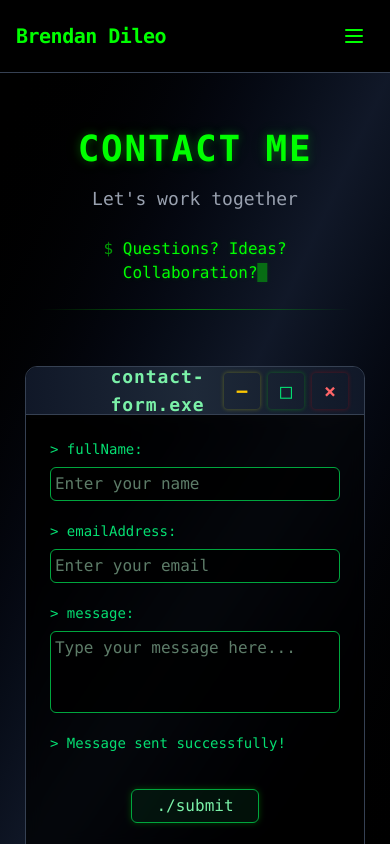
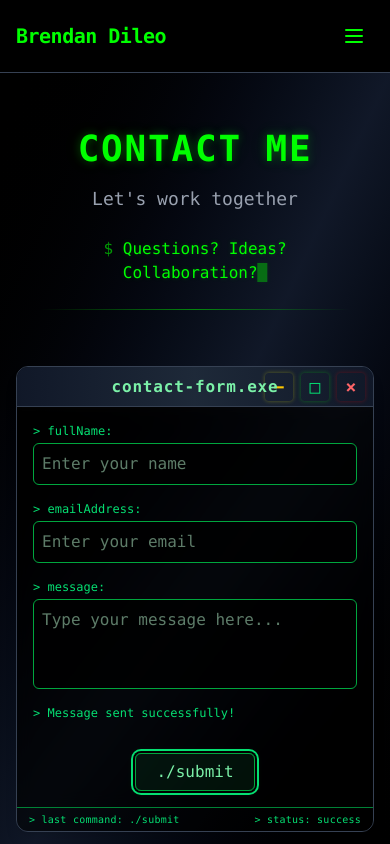
Before and after one commit to brendanddev/brendans-website, a React (Vite) app in the folder frontend/: page /contact in a window 390 px wide. Both pictures are taken after typing "Sample", "name@example.com", "Sample" into the empty fields and a click on the button "./submit". Shown: the top 844 px of the page. Built offline with nearby package versions, Linux system fonts and the light colour scheme.

Commit message:
Improve ContactTerminal resizing and error handling

```diff
--- a/frontend/src/components/Contact/ContactTerminal.jsx
+++ b/frontend/src/components/Contact/ContactTerminal.jsx
@@ -14,17 +14,39 @@ const ContactTerminal = () => {
     const [email, setEmail] = useState("");
     const [message, setMessage] = useState("");
     const [status, setStatus] = useState(null);
+    const [errors, setErrors] = useState({ name: "", email: "", message: "" });
+
+    const validate = () => {
+        const nextErrors = { name: "", email: "", message: "" };
+        if (!name.trim()) {
+            nextErrors.name = "Name is required.";
+        }
+        if (!email.trim()) {
+            nextErrors.email = "Email is required.";
+        } else {
+            const emailPattern = /^[^\s@]+@[^\s@]+\.[^\s@]+$/;
+            if (!emailPattern.test(email)) {
+                nextErrors.email = "Enter a valid email address.";
+            }
+        }
+        if (!message.trim()) {
+            nextErrors.message = "Message is required.";
+        }
+        setErrors(nextErrors);
+        return !nextErrors.name && !nextErrors.email && !nextErrors.message;
+    };
 
     const onSubmit = (event) => {
         event.preventDefault();
-        if (!name || !email || !message) {
-            setStatus({ type: "error", text: "All fields are required!" });
+        if (!validate()) {
+            setStatus({ type: "error", text: "Please correct the highlighted fields." });
             return;
         }
         setStatus({ type: "success", text: "Message sent successfully!" });
         setName("");
         setEmail("");
         setMessage("");
+        setErrors({ name: "", email: "", message: "" });
     };
 
     return (
@@ -32,82 +54,114 @@ const ContactTerminal = () => {
             initial={{ opacity: 0, y: 40, scale: 0.95 }}
             animate={{ opacity: 1, y: 0, scale: 1 }}
             transition={{ duration: 0.6, ease: "easeOut" }}
-            className="relative z-10 w-[95%] md:w-4/5 lg:w-3/5 min-h-[400px] bg-gradient-to-br from-black via-gray-900 to-black backdrop-blur-md rounded-xl border border-gray-700 flex flex-col overflow-hidden font-mono mx-auto mt-3"
+            className="relative z-10 w-full max-w-screen-sm md:max-w-2xl lg:max-w-3xl min-h-[380px] bg-gradient-to-br from-black via-gray-900 to-black backdrop-blur-md rounded-xl border border-gray-700 flex flex-col overflow-hidden font-mono mx-auto mt-3 shadow-lg"
+            role="region"
+            aria-label="Contact terminal"
         >
-            <div className="h-12 bg-gradient-to-r from-gray-900 via-gray-800 to-gray-900 flex items-center justify-between relative text-white text-sm font-bold border-b border-gray-700 shadow-[0_0_10px_rgba(128,128,128,0.2)]">
-                <span className="absolute left-1/2 top-1/2 transform -translate-x-1/2 -translate-y-1/2 text-green-300 text-lg font-bold tracking-wider">
+            <div className="h-10 sm:h-12 bg-gradient-to-r from-gray-900 via-gray-800 to-gray-900 flex items-center justify-between relative text-white text-xs sm:text-sm font-bold border-b border-gray-700 shadow-[0_0_10px_rgba(128,128,128,0.2)]">
+                <span className="absolute left-1/2 top-1/2 transform -translate-x-1/2 -translate-y-1/2 text-green-300 text-base sm:text-lg font-bold tracking-wider">
                     contact-form.exe
                 </span>
-                <div className="flex gap-2 mr-4 ml-auto">
-                    <button className="w-9 h-9 flex items-center justify-center text-yellow-400 hover:text-yellow-300 text-xl rounded-sm hover:bg-yellow-600/20 transition-all shadow-[0_0_4px_rgba(255,255,0,0.3)]">
+                <div className="flex gap-2 mr-2 sm:mr-4 ml-auto">
+                    <button type="button" aria-label="Minimize window" className="w-7 h-7 sm:w-9 sm:h-9 flex items-center justify-center text-yellow-400 hover:text-yellow-300 text-lg sm:text-xl rounded-sm hover:bg-yellow-600/20 transition-all shadow-[0_0_4px_rgba(255,255,0,0.3)] focus:outline-none focus:ring-2 focus:ring-yellow-400 focus:ring-offset-2 focus:ring-offset-gray-900">
                         −
                     </button>
-                    <button className="w-9 h-9 flex items-center justify-center text-green-400 hover:text-green-300 text-xl rounded-sm hover:bg-green-600/20 transition-all shadow-[0_0_4px_rgba(0,255,0,0.3)]">
+                    <button type="button" aria-label="Maximize window" className="w-7 h-7 sm:w-9 sm:h-9 flex items-center justify-center text-green-400 hover:text-green-300 text-lg sm:text-xl rounded-sm hover:bg-green-600/20 transition-all shadow-[0_0_4px_rgba(0,255,0,0.3)] focus:outline-none focus:ring-2 focus:ring-green-400 focus:ring-offset-2 focus:ring-offset-gray-900">
                         □
                     </button>
-                    <button className="w-9 h-9 flex items-center justify-center text-red-400 hover:text-red-300 text-xl rounded-sm hover:bg-red-600/20 transition-all shadow-[0_0_4px_rgba(255,0,0,0.3)]">
+                    <button type="button" aria-label="Close window" className="w-7 h-7 sm:w-9 sm:h-9 flex items-center justify-center text-red-400 hover:text-red-300 text-lg sm:text-xl rounded-sm hover:bg-red-600/20 transition-all shadow-[0_0_4px_rgba(255,0,0,0.3)] focus:outline-none focus:ring-2 focus:ring-red-400 focus:ring-offset-2 focus:ring-offset-gray-900">
                         ×
                     </button>
                 </div>
             </div>
 
-            <div className="p-6 overflow-y-auto text-green-200 bg-black/70 backdrop-blur-sm">
-                <form className="space-y-5" onSubmit={onSubmit}>
+            <div className="p-4 sm:p-6 overflow-y-auto text-green-200 bg-black/70 backdrop-blur-sm">
+                <form className="space-y-4 sm:space-y-5" onSubmit={onSubmit} noValidate aria-describedby="form-status" aria-labelledby="contact-form-title">
+                    <h2 id="contact-form-title" className="sr-only">Contact form</h2>
                     <div className="flex flex-col">
-                        <label htmlFor="name" className="text-green-400 text-sm font-mono">
+                        <label htmlFor="name" className="text-green-400 text-xs sm:text-sm font-mono">
                             &gt; fullName:
                         </label>
                         <input
                             id="name"
                             type="text"
+                            name="name"
                             value={name}
-                            onChange={(e) => setName(e.target.value)}
+                            onChange={(e) => { setName(e.target.value); if (errors.name) setErrors({ ...errors, name: "" }); }}
                             placeholder="Enter your name"
-                            className="w-full p-1 mt-2 bg-black/80 text-green-200 border border-green-600 rounded-md focus:outline-none focus:ring-2 focus:ring-green-400 focus:border-green-400 shadow-inner"
+                            autoComplete="name"
+                            required
+                            aria-required="true"
+                            aria-invalid={Boolean(errors.name)}
+                            aria-describedby={errors.name ? "name-error" : undefined}
+                            className={`w-full p-2 sm:p-2 mt-1 sm:mt-2 bg-black/80 text-green-200 border rounded-md shadow-inner focus:outline-none focus:ring-2 focus:ring-green-400 focus:border-green-400 focus:ring-offset-2 focus:ring-offset-black ${errors.name ? "border-red-500" : "border-green-600"}`}
                         />
+                        {errors.name && (
+                            <p id="name-error" className="mt-1 text-xs text-red-400">&gt; {errors.name}</p>
+                        )}
                     </div>
 
                     <div className="flex flex-col">
-                        <label htmlFor="email" className="text-green-400 text-sm font-mono">
+                        <label htmlFor="email" className="text-green-400 text-xs sm:text-sm font-mono">
                             &gt; emailAddress:
                         </label>
                         <input
                             id="email"
                             type="email"
+                            name="email"
                             value={email}
-                            onChange={(e) => setEmail(e.target.value)}
+                            onChange={(e) => { setEmail(e.target.value); if (errors.email) setErrors({ ...errors, email: "" }); }}
                             placeholder="Enter your email"
-                            className="w-full p-1 mt-2 bg-black/80 text-green-200 border border-green-600 rounded-md focus:outline-none focus:ring-2 focus:ring-green-400 focus:border-green-400 shadow-inner"
+                            autoComplete="email"
+                            required
+                            aria-required="true"
+                            aria-invalid={Boolean(errors.email)}
+                            aria-describedby={errors.email ? "email-error" : undefined}
+                            className={`w-full p-2 sm:p-2 mt-1 sm:mt-2 bg-black/80 text-green-200 border rounded-md shadow-inner focus:outline-none focus:ring-2 focus:ring-green-400 focus:border-green-400 focus:ring-offset-2 focus:ring-offset-black ${errors.email ? "border-red-500" : "border-green-600"}`}
                         />
+                        {errors.email && (
+                            <p id="email-error" className="mt-1 text-xs text-red-400">&gt; {errors.email}</p>
+                        )}
                     </div>
 
                     <div className="flex flex-col">
-                        <label htmlFor="message" className="text-green-400 text-sm font-mono">
+                        <label htmlFor="message" className="text-green-400 text-xs sm:text-sm font-mono">
                             &gt; message:
                         </label>
                         <textarea
                             id="message"
                             rows="3"
+                            name="message"
                             value={message}
-                            onChange={(e) => setMessage(e.target.value)}
+                            onChange={(e) => { setMessage(e.target.value); if (errors.message) setErrors({ ...errors, message: "" }); }}
                             placeholder="Type your message here..."
-                            className="w-full p-1 mt-2 bg-black/80 text-green-200 border border-green-600 rounded-md focus:outline-none focus:ring-2 focus:ring-green-400 focus:border-green-400 shadow-inner resize-none"
+                            autoComplete="off"
+                            required
+                            aria-required="true"
+                            aria-invalid={Boolean(errors.message)}
+                            aria-describedby={errors.message ? "message-error" : undefined}
+                            className={`w-full p-2 sm:p-2 mt-1 sm:mt-2 bg-black/80 text-green-200 border rounded-md shadow-inner focus:outline-none focus:ring-2 focus:ring-green-400 focus:border-green-400 focus:ring-offset-2 focus:ring-offset-black resize-none ${errors.message ? "border-red-500" : "border-green-600"}`}
                         />
+                        {errors.message && (
+                            <p id="message-error" className="mt-1 text-xs text-red-400">&gt; {errors.message}</p>
+                        )}
                     </div>
 
+                    <div id="form-status" role="status" aria-live="polite" aria-atomic="true" className="min-h-5">
                         {status && (
                             <div
-                            className={`text-sm font-mono mt-1 ${status.type === "error" ? "text-red-400" : "text-green-400"
-                                }`}
+                                className={`text-xs sm:text-sm font-mono mt-1 ${status.type === "error" ? "text-red-400" : "text-green-400"}`}
                             >
                                 &gt; {status.text}
                             </div>
                         )}
+                    </div>
 
-                    <div className="flex justify-center pt-4">
+                    <div className="flex justify-center pt-3 sm:pt-4">
                         <button
                             type="submit"
-                            className="bg-green-900/20 text-green-300 font-mono px-6 py-1 rounded-md hover:bg-green-800/40 transition-all duration-300 transform hover:scale-105 border border-green-600 hover:border-green-400 shadow-[0_0_6px_rgba(0,255,0,0.25)]"
+                            className="bg-green-900/20 text-green-300 font-mono px-5 sm:px-6 py-1.5 sm:py-1 rounded-md hover:bg-green-800/40 transition-all duration-300 transform hover:scale-105 border border-green-600 hover:border-green-400 shadow-[0_0_6px_rgba(0,255,0,0.25)] focus:outline-none focus:ring-2 focus:ring-green-400 focus:ring-offset-2 focus:ring-offset-black"
+                            aria-label="Submit contact form"
                         >
                             ./submit
                         </button>
@@ -115,8 +169,8 @@ const ContactTerminal = () => {
                 </form>
             </div>
 
-            <div className="h-6 bg-black/60 border-t border-green-700 text-xs text-green-400 flex items-center justify-between px-4 font-mono tracking-wide">
-                <span>&gt; last command: ./submit</span>
+            <div className="h-6 bg-black/60 border-t border-green-700 text-[10px] sm:text-xs text-green-400 flex items-center justify-between px-3 sm:px-4 font-mono tracking-wide">
+                <span className="truncate">&gt; last command: ./submit</span>
                 <span>&gt; status: {status?.type ?? "idle"}</span>
             </div>
         </motion.div>
--- a/frontend/src/components/Terminal/Terminal.jsx
+++ b/frontend/src/components/Terminal/Terminal.jsx
@@ -47,7 +47,7 @@ const Terminal = () => {
                 Welcome to Brendan's Terminal!
             </span>
         </div>,
-        createPromptLine("Type a command to start. Ex: 'help' or 'home'", "2")
+        createPromptLine("Type a command to start.", "2")
     ];
 
     // Tracks history of commands entered, output, and current command
@@ -150,7 +150,7 @@ const Terminal = () => {
         <TerminalFrame
             title="brendans@website-terminal: ~"
             color={TERMINAL_COLOR}
-            className="h-[450px]"
+            className="min-h-[300px] md:min-h-[360px] lg:min-h-[400px] max-h-[70vh]"
             contentClassName={`p-3 text-[${TERMINAL_COLOR}] overflow-y-auto`}
         >
             <div className="flex flex-col h-full">
```
Lines whose indentation alone changed are shown as unchanged.
